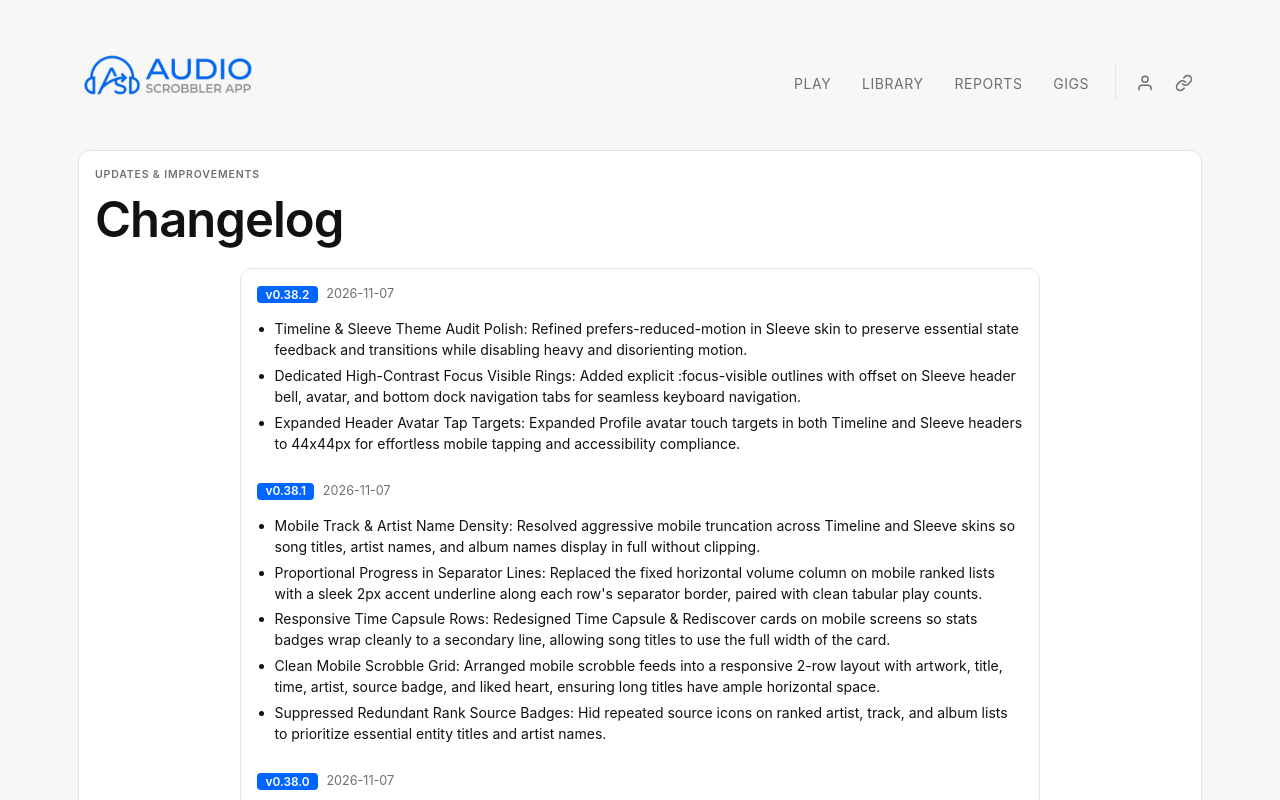
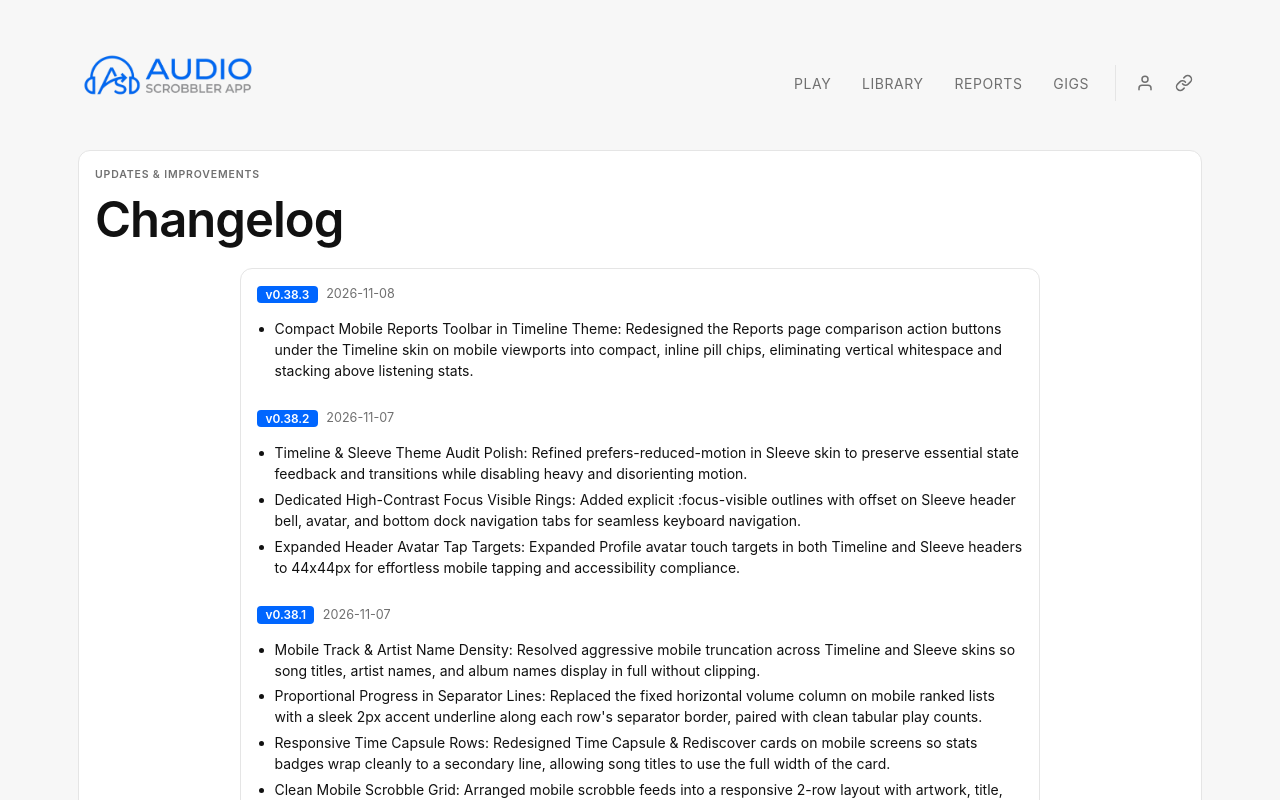
Before and after one commit to Notascooby25/audio-scrobbler-app, a React (Vite) app in the folder frontend/: page /changelog in a window 1280 px wide. Shown: the top 800 px of the page. Built offline with nearby package versions, Linux system fonts and the light colour scheme; no server answers.

Commit message:
chore(release): bump version to v0.38.3 with changelog entry

```diff
--- a/frontend/package.json
+++ b/frontend/package.json
@@ -1,7 +1,7 @@
 {
   "name": "audio-scrobbler-app",
   "private": true,
-  "version": "0.38.2",
+  "version": "0.38.3",
   "type": "module",
   "scripts": {
     "dev": "vite",
--- a/frontend/src/changelogData.js
+++ b/frontend/src/changelogData.js
@@ -1,4 +1,11 @@
 export const CHANGELOG = [
+  {
+    version: "0.38.3",
+    date: "2026-11-08",
+    changes: [
+      "Compact Mobile Reports Toolbar in Timeline Theme: Redesigned the Reports page comparison action buttons under the Timeline skin on mobile viewports into compact, inline pill chips, eliminating vertical whitespace and stacking above listening stats.",
+    ],
+  },
   {
     version: "0.38.2",
     date: "2026-11-07",
```
